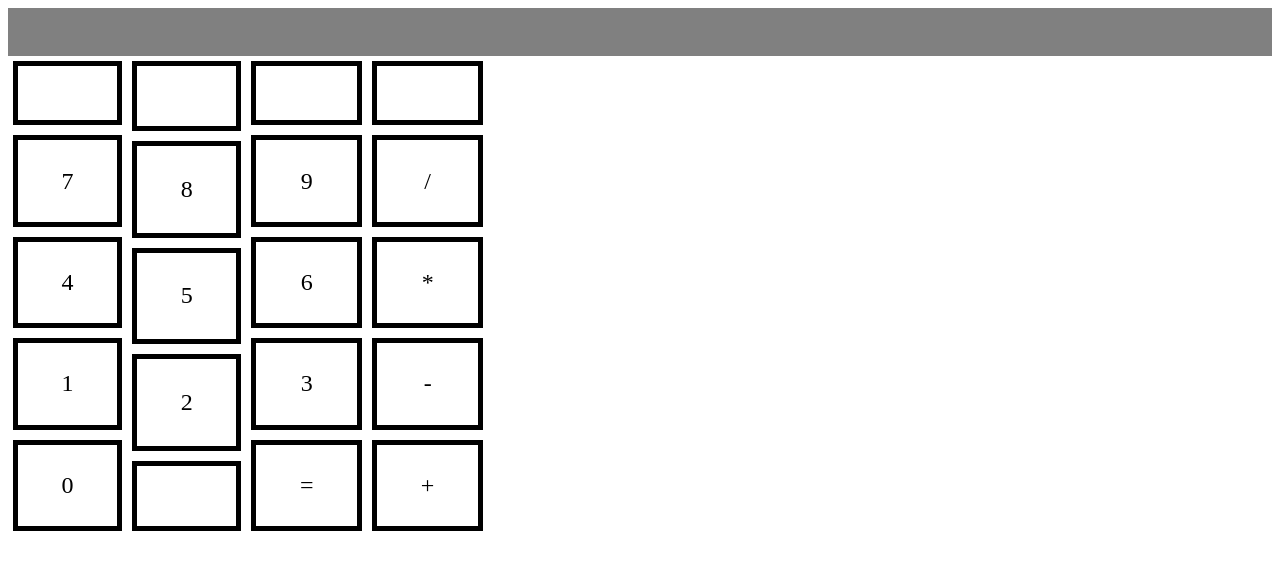
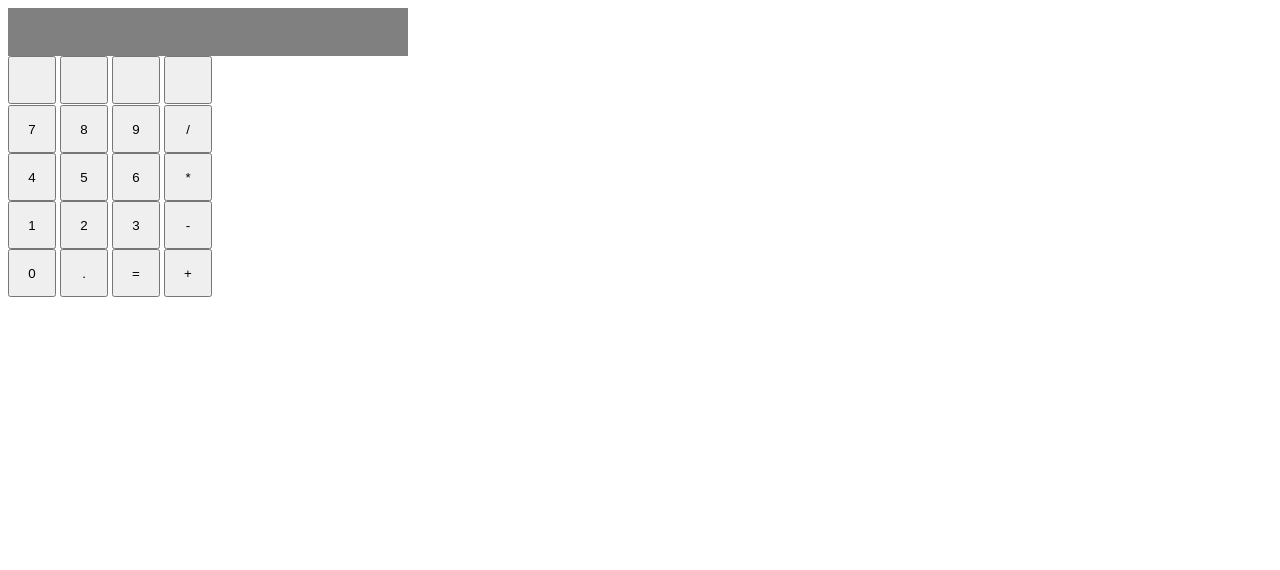
Before and after one commit to tediferJones/odin-calculator, a plain HTML site: page index.html in a window 1280 px wide. Drawn offline with Linux system fonts and the light colour scheme.

Commit message:
reformatted, basic 2 term arithmatic works

```diff
--- a/index.html
+++ b/index.html
@@ -9,6 +9,40 @@
     </head>
 
     <body>
-        <div id="container"></div>
+        <div id="container">
+            <div id="displayContainer"></div>
+            <div id="btnContainer">
+                <div class="btnRow">
+                    <button class="btn"></button>
+                    <button class="btn"></button>
+                    <button class="btn"></button>
+                    <button class="btn"></button>
+                </div>
+                <div class="btnRow">
+                    <button class="btn number">7</button>
+                    <button class="btn number">8</button>
+                    <button class="btn number">9</button>
+                    <button class="btn function">/</button>
+                </div>
+                <div class="btnRow">
+                    <button class="btn number">4</button>
+                    <button class="btn number">5</button>
+                    <button class="btn number">6</button>
+                    <button class="btn function">*</button>
+                </div>
+                <div class="btnRow">
+                    <button class="btn number">1</button>
+                    <button class="btn number">2</button>
+                    <button class="btn number">3</button>
+                    <button class="btn function">-</button>
+                </div>
+                <div class="btnRow">
+                    <button class="btn number">0</button>
+                    <button class="btn decimal">.</button>
+                    <button class="btn equals">=</button>
+                    <button class="btn function">+</button>
+                </div>
+            </div>
+        </div>
     </body>
 </html>
--- a/script1.js
+++ b/script1.js
@@ -16,33 +16,94 @@ function divide(firstTerm, secondTerm) {
 }
 
 function operate(firstTerm, operator, secondTerm) {
-    if (operator === "plus") {
+    if (operator === "+") {
         return add(firstTerm, secondTerm);
-    } else if (operator === "minus") {
+    } else if (operator === "-") {
         return subtract(firstTerm, secondTerm);
-    } else if (operator === "times") {
+    } else if (operator === "*") {
         return multiply(firstTerm, secondTerm);
-    } else if (operator === "over") {
+    } else if (operator === "/") {
         return divide(firstTerm, secondTerm);
     } else {
         return "error: didnt recognize operator"
     }
 }
 
+let firstTerm = null;
+let secondTerm = null;
+let currentOperator = null;
+
+const displayVar = document.querySelector("#displayContainer")
+displayVar.textContent = null
+
+const numBtns = document.querySelectorAll(".number");
+for (const button of numBtns) {
+    button.addEventListener("click", () => {
+        //console.log(button.textContent)
+        displayVar.textContent = (displayVar.textContent).concat(button.textContent)
+    })
+}
+
+const funcBtns = document.querySelectorAll(".function")
+for (const button of funcBtns) {
+    button.addEventListener("click", () => {
+        //console.log(displayVar.textContent)
+        currentOperator = button.textContent;
+        if (firstTerm === null) {
+            firstTerm = displayVar.textContent;
+            displayVar.textContent = null;
+        } else if (secondTerm === null) {
+            secondTerm = displayVar.textContent;
+            displayVar.textContent = null;
+        }
+        if (firstTerm != null && secondTerm != null) {
+            console.log("YEET")
+            firstTerm = operate(Number(firstTerm), currentOperator, Number(secondTerm))
+            displayVar.textContent = firstTerm;
+        }
+        console.log("First Term is " + firstTerm)
+        console.log("operator is " + currentOperator)
+        console.log("second term is " + secondTerm)
+        //displayVar.textContent = null;
+    })
+}
+
+const equalsBtn = document.querySelector(".equals")
+equalsBtn.addEventListener("click", () => {
+    secondTerm = displayVar.textContent;
+    //console.log("first term: " + firstTerm)
+    //console.log("second term: " + secondTerm)
+    //console.log("operator is: " + currentOperator)
+    firstTerm = operate(Number(firstTerm), currentOperator, Number(secondTerm))
+
+    displayVar.textContent = firstTerm
+})
+
+//OLD POOPOO
+
+//funcBtns.addEventListener("click", () => {
+//    console.log("doodoo")
+//})
+//numBtns.addEventListener("click", () => {
+//    console.log("YEET")
+//    return 0
+//})
+
 //console.log(operate(2,"times",10))
 
 
-const containerVar = document.querySelector("#container");
+//const containerVar = document.querySelector("#container");
 
-const display = document.createElement("div");
-display.classList.add("displayContainer");
-display.style.backgroundColor = "gray";
+//const display = document.createElement("div");
+//display.classList.add("displayContainer");
+//display.textContent = null
+//display.style.backgroundColor = "gray";
 
-const btnContainer = document.createElement("div");
-btnContainer.classList.add("btnContainer");
+//const btnContainer = document.createElement("div");
+//btnContainer.classList.add("btnContainer");
 
-containerVar.appendChild(display);
-containerVar.appendChild(btnContainer);
+//containerVar.appendChild(display);
+//containerVar.appendChild(btnContainer);
 
 function drawCalc() {
     let itemCounter = 0;
@@ -54,9 +115,13 @@ function drawCalc() {
 
         let rows = 0;
         while (rows < 5) {
-            const item = document.createElement("div");
+            const item = document.createElement("button");
             item.classList.add("btn");
             item.textContent = chars[itemCounter];
+            item.addEventListener("click", () => {
+                console.log(item.textContent)
+                display.textContent = (display.textContent).concat(item.textContent)
+            })
             columnContainer.appendChild(item);
 
             itemCounter++;
@@ -67,4 +132,4 @@ function drawCalc() {
     }
 }
 
-drawCalc()
+//drawCalc()
--- a/style1.css
+++ b/style1.css
@@ -1,3 +1,4 @@
+/*
 .displayContainer {
     height: 48px;
 }
@@ -29,3 +30,21 @@
     border-style: solid;
     border-width: 5px;
 }
+*/
+
+#container {
+    display: flex;
+    flex-direction: column;
+    width: 400px;
+}
+
+#displayContainer {
+    height: 48px;
+    background-color: grey;
+    font-size: 48px;
+}
+
+.btn {
+    height: 48px;
+    width: 48px;
+}
```
